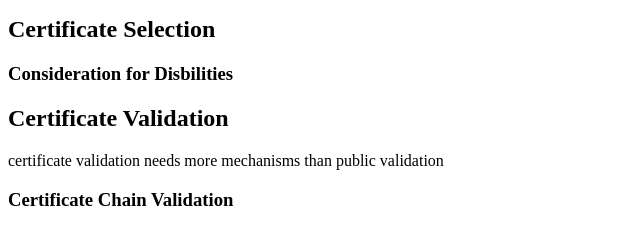
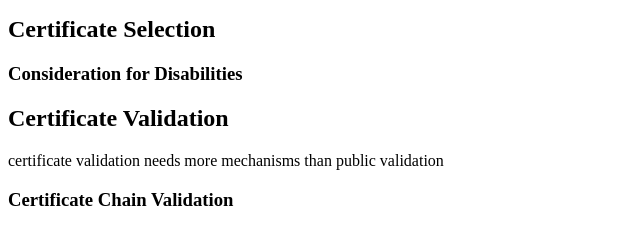
Before and after one commit to mountielee/webcertapi, a plain HTML site: page webcertapi.html in a window 1280 px wide. Shown: the part 538-765 px from the top of the page, 0-640 px from the left. Drawn offline with Linux system fonts and the light colour scheme.

Commit message:
fix wording

```diff
--- a/webcertapi.html
+++ b/webcertapi.html
@@ -75,7 +75,7 @@
 	<section>
 		<h2>Certificate Selection</h2>
 		<section>
-			<h3>Consideration for Disbilities</h3>
+			<h3>Consideration for Disabilities</h3>
 		</section>
 	</section>
 
```
